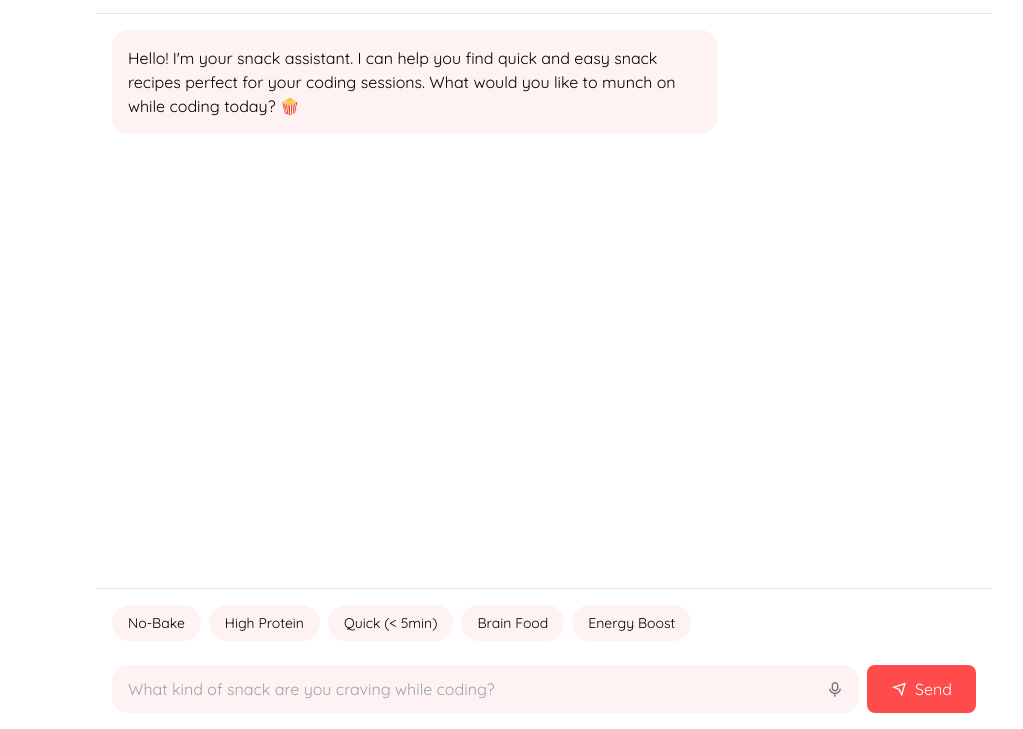
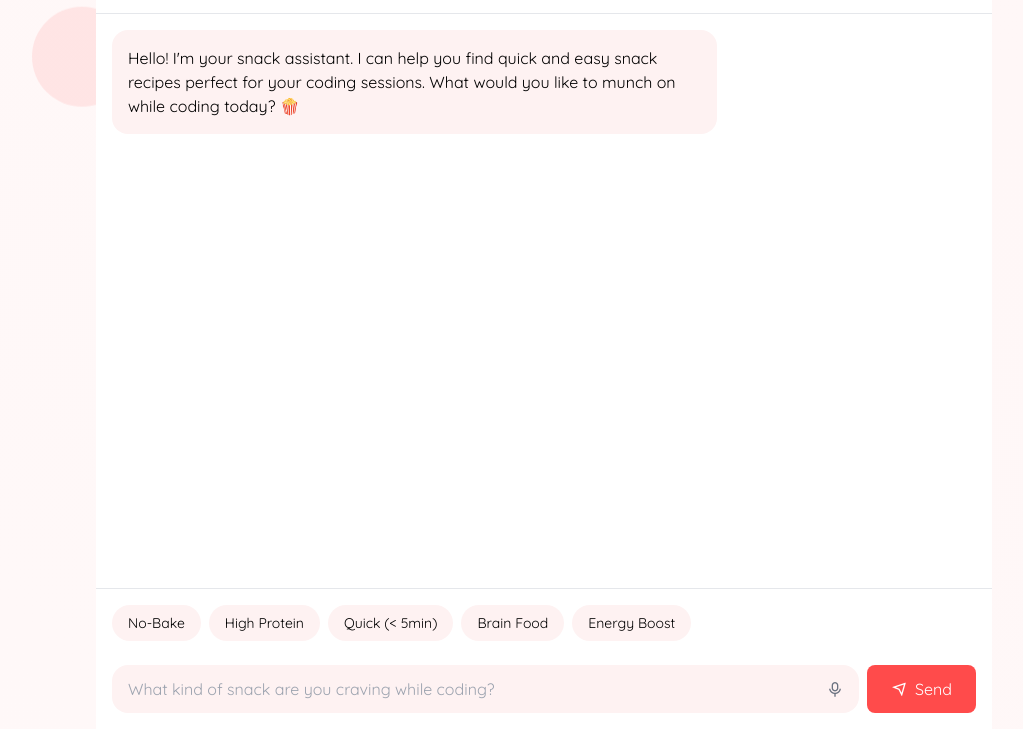
Before and after one commit to Shweta-Nadar/RecipeFinder, a plain HTML site: page chatbot.html in a window 1280 px wide. Shown: the part 71-800 px from the top of the page, without its empty margins (96-1119 px from the left). Drawn offline with nearby package versions, Linux system fonts and the light colour scheme.

Commit message:
Updated chatbot.html

```diff
--- a/chatbot.html
+++ b/chatbot.html
@@ -20,6 +20,55 @@
       .message-bubble { max-width: 70%; }
       .recipe-card { transition: transform 0.2s; }
       .recipe-card:hover { transform: translateY(-2px); }
+      @keyframes gradient {
+        0% { background-position: 0% 50%; }
+        50% { background-position: 100% 50%; }
+        100% { background-position: 0% 50%; }
+      }
+      @keyframes float {
+        0% { transform: translateY(0px); }
+        50% { transform: translateY(-10px); }
+        100% { transform: translateY(0px); }
+      }
+      .floating-bg {
+        position: fixed;
+        top: 0;
+        left: 0;
+        width: 100%;
+        height: 100%;
+        pointer-events: none;
+        z-index: -1;
+        background: linear-gradient(45deg, rgba(255,75,75,0.05), rgba(255,128,128,0.05), rgba(255,75,75,0.05));
+        background-size: 400% 400%;
+        animation: gradient 15s ease infinite;
+      }
+      .floating-circle {
+        position: absolute;
+        border-radius: 50%;
+        background: rgba(255,75,75,0.1);
+        animation: float 6s ease-in-out infinite;
+      }
+      .circle-1 {
+        width: 100px;
+        height: 100px;
+        top: 10%;
+        left: 10%;
+        animation-delay: 0s;
+      }
+      .circle-2 {
+        width: 150px;
+        height: 150px;
+        top: 60%;
+        right: 15%;
+        animation-delay: 2s;
+      }
+      .circle-3 {
+        width: 80px;
+        height: 80px;
+        bottom: 20%;
+        left: 20%;
+        animation-delay: 4s;
+      }
     </style>
     <script>
       tailwind.config = {
@@ -47,6 +96,11 @@
     </script>
   </head>
   <body class="bg-white min-h-screen font-['Quicksand']">
+    <div class="floating-bg">
+      <div class="floating-circle circle-1"></div>
+      <div class="floating-circle circle-2"></div>
+      <div class="floating-circle circle-3"></div>
+    </div>
     <div class="max-w-4xl mx-auto bg-white min-h-screen flex flex-col">
       <header
         class="border-b p-4 flex items-center justify-between bg-white sticky top-0 z-50"
```
